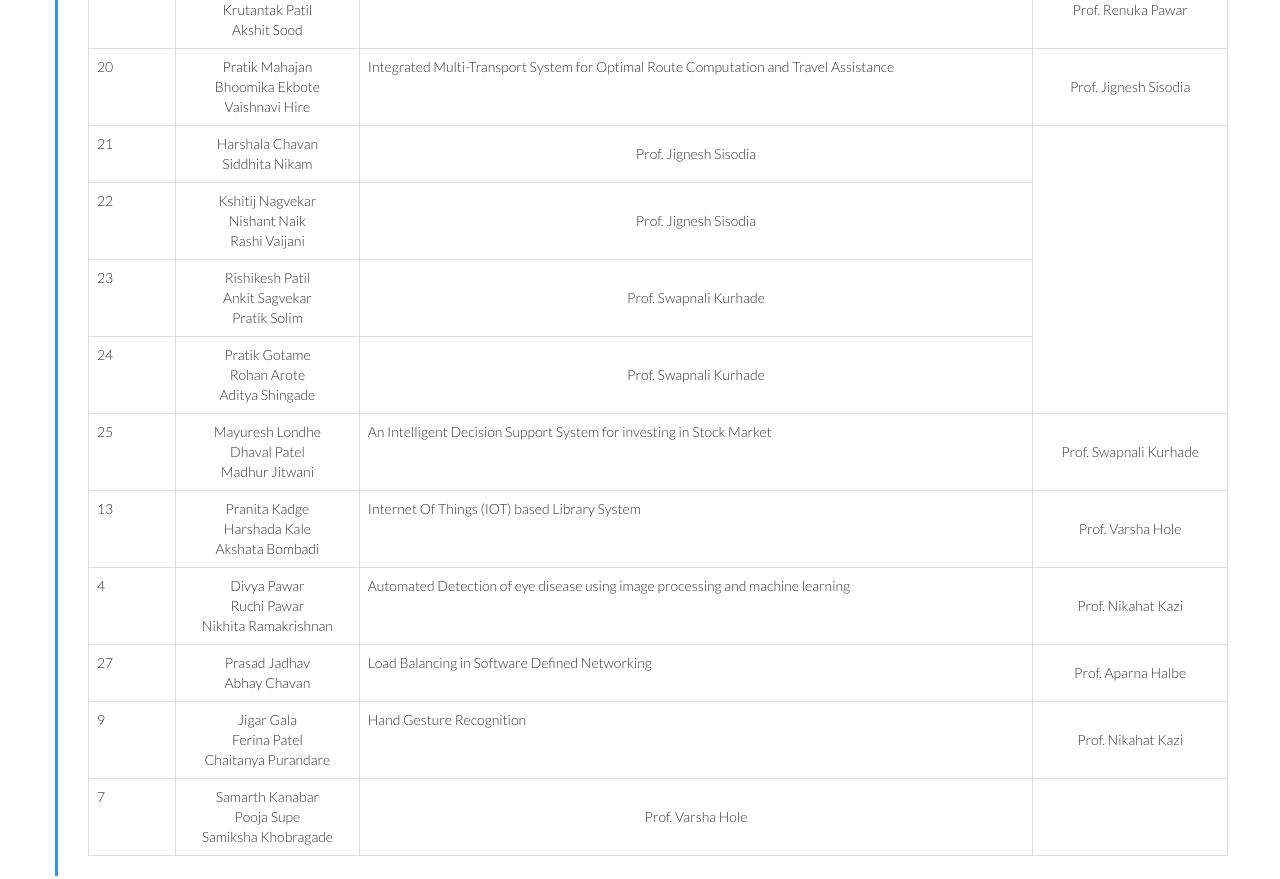
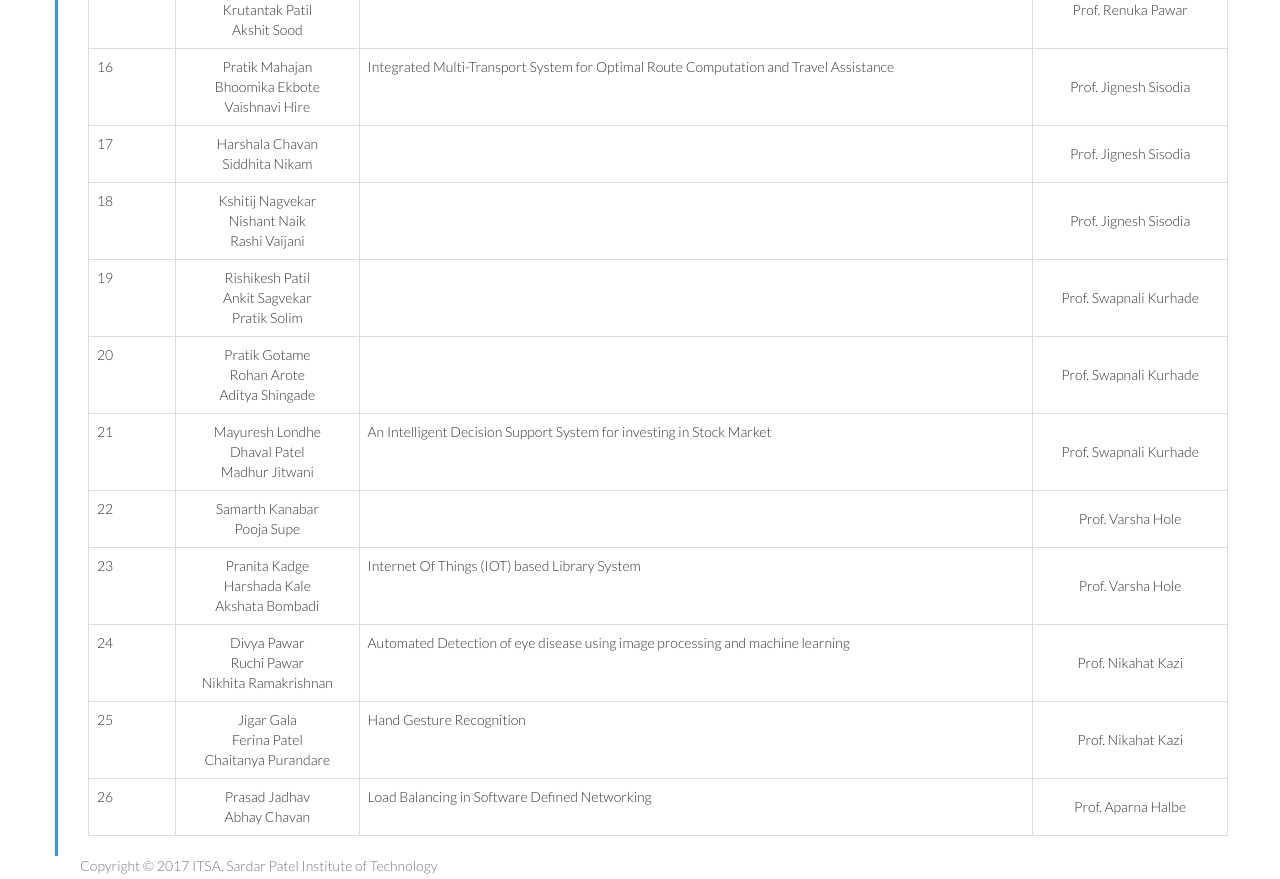
Before and after one commit to itsa-spit/itsa-website, a website: page projects.html in a window 1280 px wide. Shown: the part 1430-2309 px from the top of the page. Drawn offline with nearby package versions, Linux system fonts and the light colour scheme.

Commit message:
This is FInal this time

```diff
--- a/projects.html
+++ b/projects.html
@@ -138,13 +138,14 @@
                             <tr>
                                 <td>8</td>
                                 <td id="hvcenter">Abhijit Zimare<br> Venkat Pakkarakari<br> Prasad Pawar</td>
+                                <td></td>
                                 <td id="hvcenter">Prof. Rupali Sawant</td>
                             </tr>
                             <tr>
                                 <td>9</td>
                                 <td id="hvcenter">Sayali Parab<br> Nikita Kulkarni<br></td>
                                 <td>Eye Disease prediction using Neural Network</td>
-                                <td i   d="hvcenter">Prof. Rupali Sawant</td>
+                                <td id="hvcenter">Prof. Rupali Sawant</td>
                             </tr>
                             <tr>
                                 <td>10</td>
@@ -163,61 +164,70 @@
                                 <td id="hvcenter">Saket Bhelekar <br>Gargee Mehta<br> Mrdvika  Iyer</td>
                                 <td> Load Balancing in Software Defined Networking</td>
                                 <td id="hvcenter">Prof. Sheetal Chaudhari</td>
-
+                            </tr>
                             <tr>
-                                <td>17</td>
+                                <td>13</td>
                                 <td id="hvcenter">Tarukh Kaul<br> Mukesh Nandurkar<br> Amitoj Sethi</td>
                                 <td>Digital Door Locking System</td>
                                 <td id="hvcenter">Prof. Renuka Pawar</td>
                             </tr>
                             <tr>
-                                <td>18</td>
+                                <td>14</td>
                                 <td id="hvcenter">Vikram Kothari<br> Manali Raut<br> Sairaj Samant</td>
                                 <td>Secure Gateway Defender</td>
                                 <td id="hvcenter">Prof. Renuka Pawar</td>
                             </tr>
                             <tr>
-                                <td>19</td>
+                                <td>15</td>
                                 <td id="hvcenter">Niharika Acharya<br> Krutantak Patil<br> Akshit Sood</td>
                                 <td>Adaptive ternary timing covert channel</td>
                                 <td id="hvcenter">Prof. Renuka Pawar</td>
                             </tr>
                             <tr>
-                                <td>20</td>
+                                <td>16</td>
                                 <td id="hvcenter">Pratik Mahajan<br> Bhoomika Ekbote<br> Vaishnavi Hire</td>
                                 <td>Integrated Multi-Transport System for Optimal Route Computation and Travel Assistance</td>
                                 <td id="hvcenter">Prof. Jignesh Sisodia</td>
                             </tr>
                             <tr>
-                                <td>21</td>
+                                <td>17</td>
                                 <td id="hvcenter">Harshala Chavan<br> Siddhita Nikam</td>
-
+                                <td></td>
                                 <td id="hvcenter">Prof. Jignesh Sisodia</td>
                             </tr>
                             <tr>
-                                <td>22</td>
+                                <td>18</td>
                                 <td id="hvcenter">Kshitij Nagvekar<br> Nishant Naik<br> Rashi Vaijani</td>
+                                <td></td>
                                 <td id="hvcenter">Prof. Jignesh Sisodia</td>
                             </tr>
                             <tr>
-                                <td>23</td>
+                                <td>19</td>
                                 <td id="hvcenter">Rishikesh Patil<br> Ankit Sagvekar<br> Pratik Solim</td>
+                                <td></td>
                                 <td id="hvcenter">Prof. Swapnali Kurhade</td>
                             </tr>
                             <tr>
-                                <td>24</td>
+                                <td>20</td>
                                 <td id="hvcenter">Pratik Gotame<br> Rohan Arote<br> Aditya Shingade</td>
+                                <td></td>
                                 <td id="hvcenter">Prof. Swapnali Kurhade</td>
                             </tr>
                             <tr>
-                                <td>25</td>
+                                <td>21</td>
                                 <td id="hvcenter">Mayuresh Londhe<br> Dhaval Patel<br> Madhur Jitwani</td>
                                 <td>An Intelligent Decision Support System for investing in Stock Market</td>
                                 <td id="hvcenter">Prof. Swapnali Kurhade</td>
                             </tr>
 
                             <tr>
-                                <td>13</td>
+                                <td>22</td>
+                                <td id="hvcenter">Samarth Kanabar<br> Pooja Supe</td>
+                                <td></td>
+                                <td id="hvcenter">Prof. Varsha Hole</td>
+                            </tr>
+                            <tr>
+                                <td>23</td>
                                 <td id="hvcenter">Pranita Kadge<br> Harshada Kale<br> Akshata Bombadi</td>
                                 <td>Internet Of Things (IOT) based Library System</td>
                                 <td id="hvcenter">Prof. Varsha Hole</td>
@@ -225,28 +235,25 @@
                             <tr>
 
                             <tr>
-                            <td>4</td>
+                            <td>24</td>
                             <td id="hvcenter">Divya Pawar<br> Ruchi Pawar<br> Nikhita Ramakrishnan</td>
                             <td>Automated Detection of eye disease using image processing and machine learning</td>
                             <td id="hvcenter">Prof. Nikahat Kazi</td>
                             </tr>
-                                <td>27</td>
+
+                            <tr>
+                            <td>25</td>
+                            <td id="hvcenter">Jigar Gala<br> Ferina Patel<br> Chaitanya Purandare</td>
+                            <td>Hand Gesture Recognition</td>
+                            <td id="hvcenter">Prof. Nikahat Kazi</td>
+                            </tr>
+                            <tr>
+                                <td>26</td>
                                 <td id="hvcenter">Prasad Jadhav <br>Abhay Chavan</td>
                                 <td> Load Balancing in Software Defined Networking</td>
                                 <td id="hvcenter">Prof. Aparna Halbe</td>
                             </tr>
 
-                            <tr>
-                                <td>9</td>
-                                <td id="hvcenter">Jigar Gala<br> Ferina Patel<br> Chaitanya Purandare</td>
-                                <td>Hand Gesture Recognition</td>
-                                <td id="hvcenter">Prof. Nikahat Kazi</td>
-                            </tr>
-                            <tr>
-                                <td>7</td>
-                                <td id="hvcenter">Samarth Kanabar<br> Pooja Supe<br> Samiksha Khobragade</td>
-                                <td id="hvcenter">Prof. Varsha Hole</td>
-                            </tr>
                 </div>
 
             </div>
```
